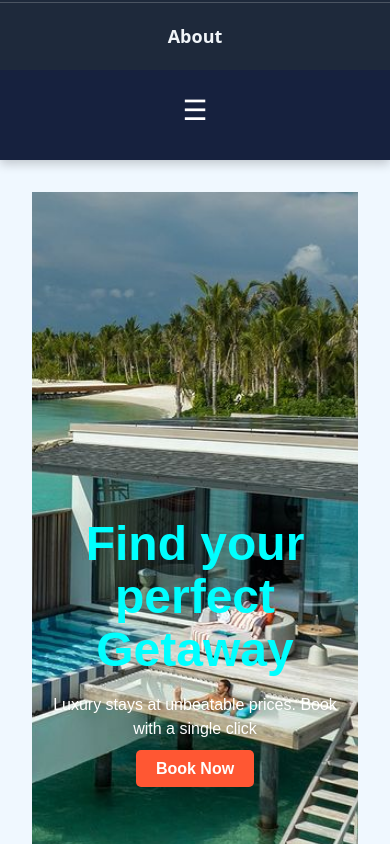
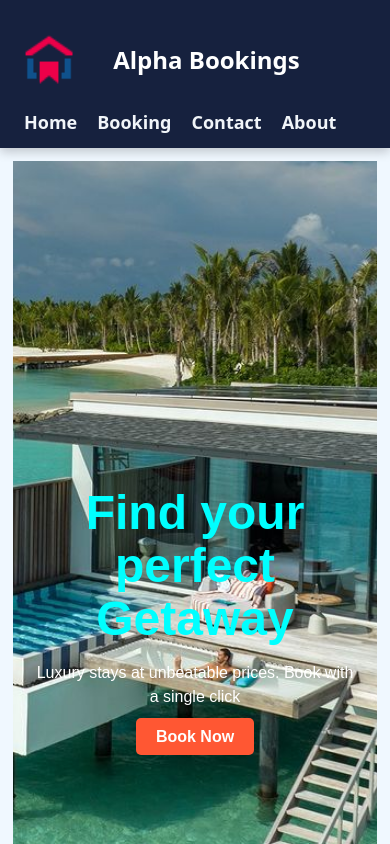
Before and after one commit to switjeph/Booking-website, a React (Vite) app: page / in a window 390 px wide. Shown: the top 844 px of the page. Built offline with nearby package versions, Linux system fonts and the light colour scheme.

Commit message:
changes made

```diff
--- a/src/App.css
+++ b/src/App.css
@@ -31,164 +31,45 @@ header {
   /* padding: 2rem; */
   text-align: center;
 }
-/*
-* {
-  margin: 0;
-  padding: 0;
-  box-sizing: border-box;
-}
 
-body {
-  font-family: "Segoe UI", Tahoma, Geneva, Verdana, sans-serif;
-  background-color: #f9f9f9;
-  color: #333;
-  line-height: 1.6;
-}
+@media (max-width: 2040px) {
+  .page-container {
+    padding: 1.5em;
+  }
 
-.page-container {
-  max-width: 1200px;
-  margin: 0 auto;
-  padding: 2rem;
-  min-height: 100vh;
-  display: flex;
-  flex-direction: column;
-  box-sizing: border-box;
-}
-
-header {
-  background-color: #fff;
-  display: flex;
-  justify-content: space-between;
-  align-content: center;
-  padding: 1rem 2rem;
-  border-bottom: 1px solid #ddd;
-  flex-wrap: wrap;
-}
-
-.logo-container {
-  display: flex;
-  align-items: center;
-  gap: 10px;
-}
-
-header img {
-  width: 50px;
-  height: 50px;
-}
-
-header h1 {
-  font-size: 1.5rem;
-  color: #333;
-}
-
-.nav-menu {
-  display: flex;
-  gap: 1.5rem;
-  transition: all 0.3 ease-in-out;
-}
-
-.hamburger {
-  display: none;
-  background: none;
-  border: none;
-  font-size: 2rem;
-  cursor: pointer;
-}
-
-.destination-grid {
-  display: grid;
-  grid-template-columns: repeat(auto-fit, minmax(260px, 1fr));
-  gap: 2rem;
-}
-
-.destination img {
-  width: 100%;
-  height: auto;
-  border-radius: 10px;
-  object-fit: cover;
-}
-
-form {
-  display: flex;
-  flex-direction: column;
-  gap: 1rem;
-  background-color: #fff;
-  padding: 2rem;
-  border-radius: 10px;
-  box-shadow: 0 0 10px rgba(0, 0, 0, 0.1);
-}
-
-form input,
-form select,
-form textarea {
-  padding: 0.8rem;
-  border: 1px solid #ccc;
-  border-radius: 6px;
-  font-size: 1rem;
-  background: white;
-  color: #000;
-}
-
-button,
-.book-now-btn {
-  background-color: #007bff;
-  color: white;
-  padding: 0.8rem 1.5rem;
-  border: none;
-  border-radius: 6px;
-  font-size: 1rem;
-  cursor: pointer;
-  transition: background 0.3s ease;
-}
-
-button:hover,
-.book-now-btn:hover {
-  background-color: #0056b3;
-  text-decoration: none;
+  header {
+    padding: 12px 24px;
+  }
 }
 
 @media (max-width: 768px) {
-  .page-container{
-    padding: 1.5rem;
-  }
-
-  .nav-menu {
-    display: none;
-    flex-direction: column;
-    gap: 1rem;
-    width: 100%;
-    margin-top: 1rem;
-  }
-
-  .nav-menu.open {
-    display: flex;
-  }
-
-  .hamburger {
-    display: block;
+  .page-container {
+    padding: 1rem;
   }
 
   header {
     flex-direction: column;
     align-items: flex-start;
+    padding: 12px 24px;
+  }
+
+  header h1 {
+    padding: 1.5rem;
   }
 }
 
 @media (max-width: 480px) {
   .page-container {
-    padding: 1rem;
+    padding: 0.8rem;
+  }
+
+  header {
+    /* flex-direction: column;
+    align-items: flex-start; */
+    padding: 8px 16x;
   }
 
   header h1 {
-    font-size: 1.2rem;
+    padding: 1.2rem;
   }
-
-  .book-now-btn {
-    width: 100%;
-    text-align: center;
-  }
-
-  form {
-    padding: 1.5rem;
-  }
-} */
+}
--- a/src/styles/BookingForm.css
+++ b/src/styles/BookingForm.css
@@ -78,7 +78,7 @@ h2 {
   transform: translateY(-2px);
 }
 
-@media (max-width: 768px) {
+/* @media (max-width: 768px) {
   header {
     flex-direction: column;
     align-items: center;
@@ -94,4 +94,4 @@ h2 {
   nav a {
     font-size: 16px;
   }
-}
+} */
--- a/src/styles/Confirmation.css
+++ b/src/styles/Confirmation.css
@@ -1,4 +1,4 @@
-.confirmation-page {
+.page-container .confirmation-page {
   display: flex;
   justify-content: center;
   align-items: center;
--- a/src/styles/Header.css
+++ b/src/styles/Header.css
@@ -53,7 +53,7 @@ nav a:hover {
   cursor: pointer;
 }
 
-/* Responsive Design */
+/* Responsive Design
 @media (max-width: 768px) {
   .hamburger {
     display: block;
@@ -86,4 +86,4 @@ nav a:hover {
   .nav-menu a:last-child {
     border-bottom: none;
   }
-}
+} */
```
